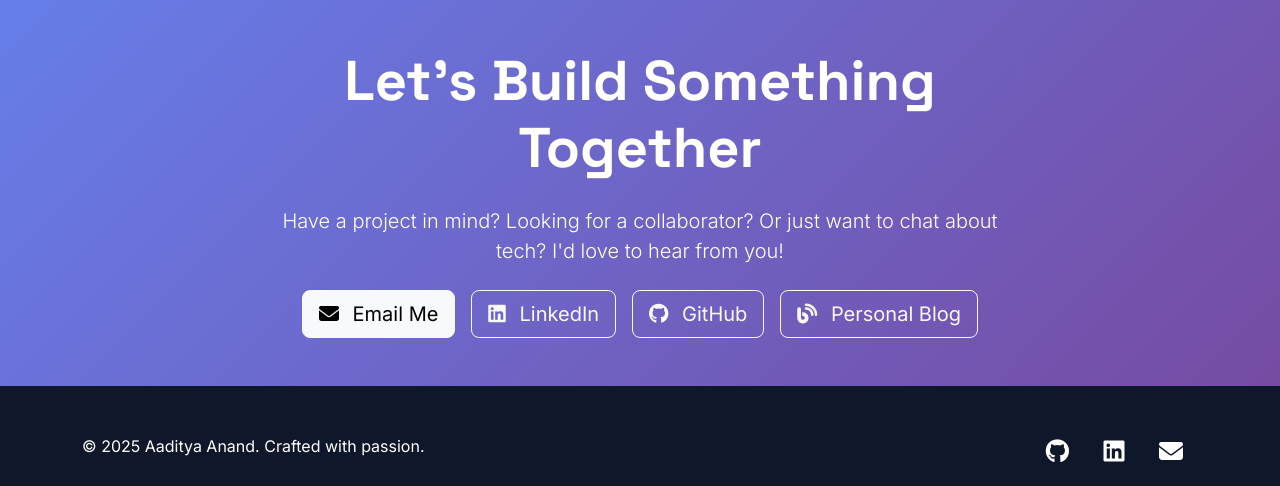
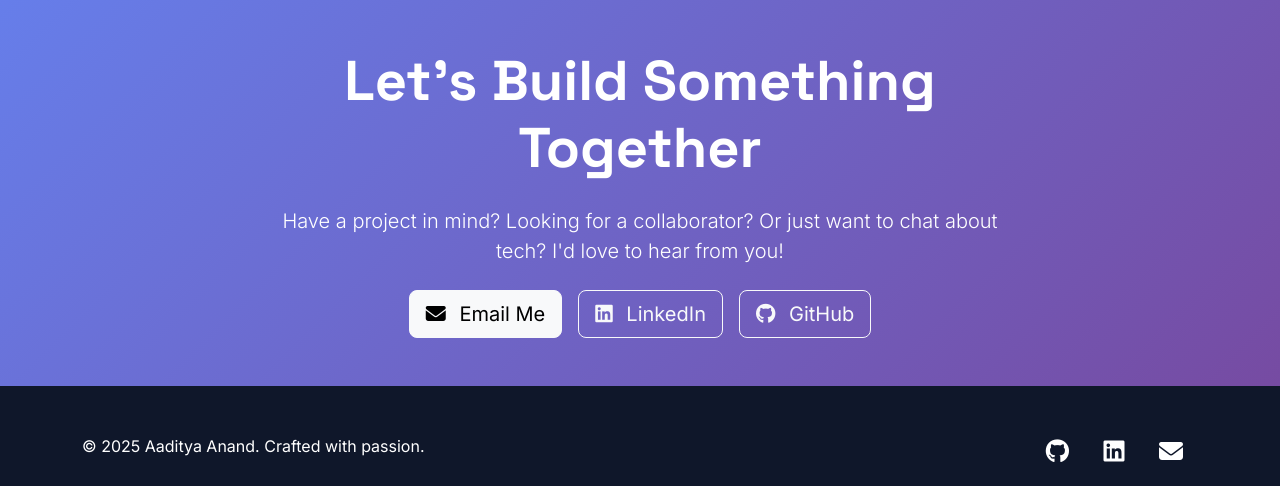
Before and after one commit to AadityaAnand/PortfolioVersion2, a Django app: page / in a window 1280 px wide. Shown: the part 4241-4727 px from the top of the page. Run offline with Django 5.2, Linux system fonts and the light colour scheme.

Commit message:
Enhancement

```diff
--- a/core/templates/core/home.html
+++ b/core/templates/core/home.html
@@ -838,9 +838,6 @@
                     <a href="https://github.com/AadityaAnand" class="btn btn-outline-light btn-lg" target="_blank">
                         <i class="fab fa-github me-2"></i> GitHub
                     </a>
-                    <a href="https://mappedouts.netlify.app" class="btn btn-outline-light btn-lg" target="_blank">
-                        <i class="fas fa-blog me-2"></i> Personal Blog
-                    </a>
                 </div>
             </div>
         </div>
```
